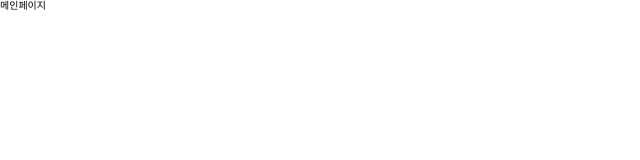
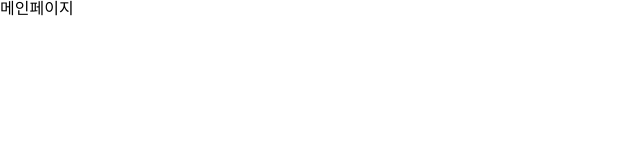
Before and after one commit to sprintPart3Team4/the-julge, a Next.js app: page / in a window 1280 px wide. Shown: the top 160 px of the page, without its empty margins (0-640 px from the left). Built offline with nearby package versions, Linux system fonts and the light colour scheme.

Commit message:
Design: 기본 폰트 사이즈 16px 설정

```diff
--- a/styles/global.scss
+++ b/styles/global.scss
@@ -13,6 +13,10 @@
 
 html {
   font-family: 'Spoqa Han Sans Neo', 'Spoqa Han Sans JP', sans-serif;
+}
+
+body {
+  font-size: 1.6rem;
 }
 
 @font-face {
```
